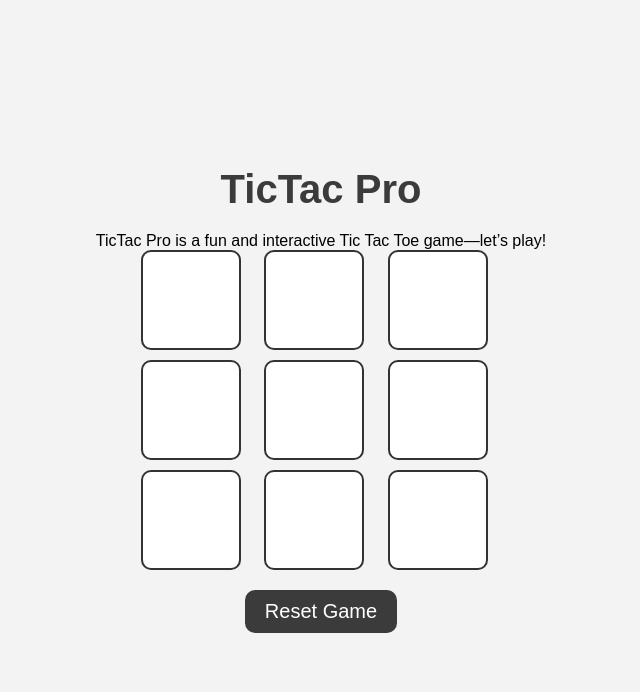
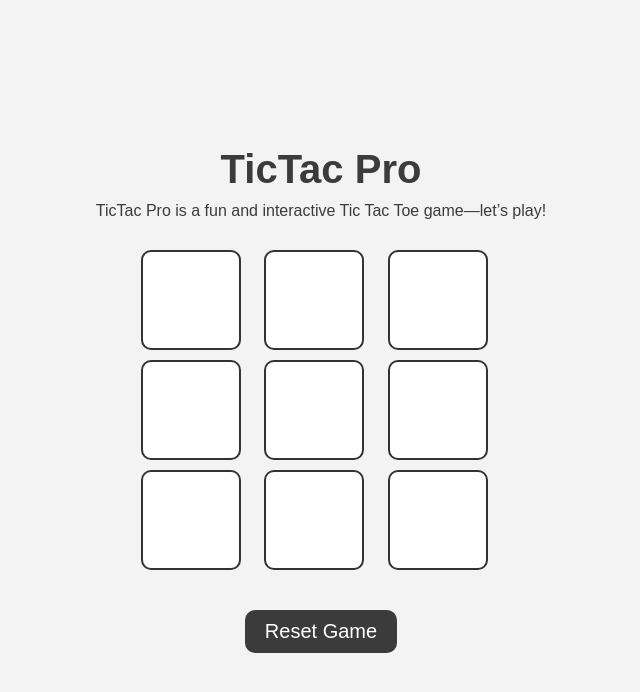
Before and after one commit to premkrrajbhar/TacZone, a plain HTML site: page index.html in a window 1280 px wide. Shown: the whole page, without its empty margins (319-959 px from the left). Drawn offline with Linux system fonts and the light colour scheme.

Commit message:
added styles for heading, description and container

```diff
--- a/css/style.css
+++ b/css/style.css
@@ -16,11 +16,20 @@ body {
   padding: 20px;
 }
 
-h1 {
+main h1 {
   font-size: 2.5rem;
-  margin-bottom: 20px;
+  margin-bottom: 10px;
+  margin-left: 20px;
+  margin-right: 20px;
   color: #3b3b3b;
   font-weight: bold;
+}
+
+main p {
+  color: #3b3b3b;
+  margin-bottom: 30px;
+  margin-left: 20px;
+  margin-right: 20px;
 }
 
 .container {
@@ -29,6 +38,7 @@ h1 {
   align-items: center;
   flex-direction: column;
   gap: 20px;
+  margin: 20px;
 }
 
 .game {
```
